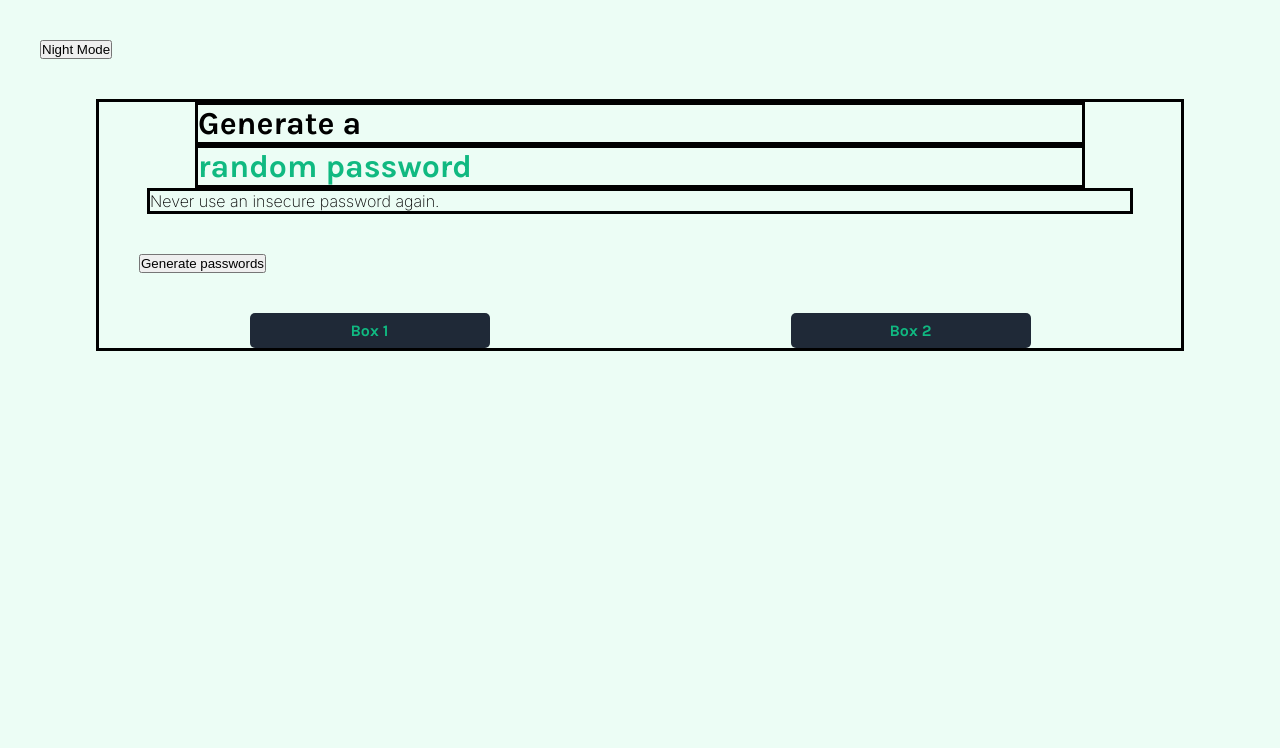
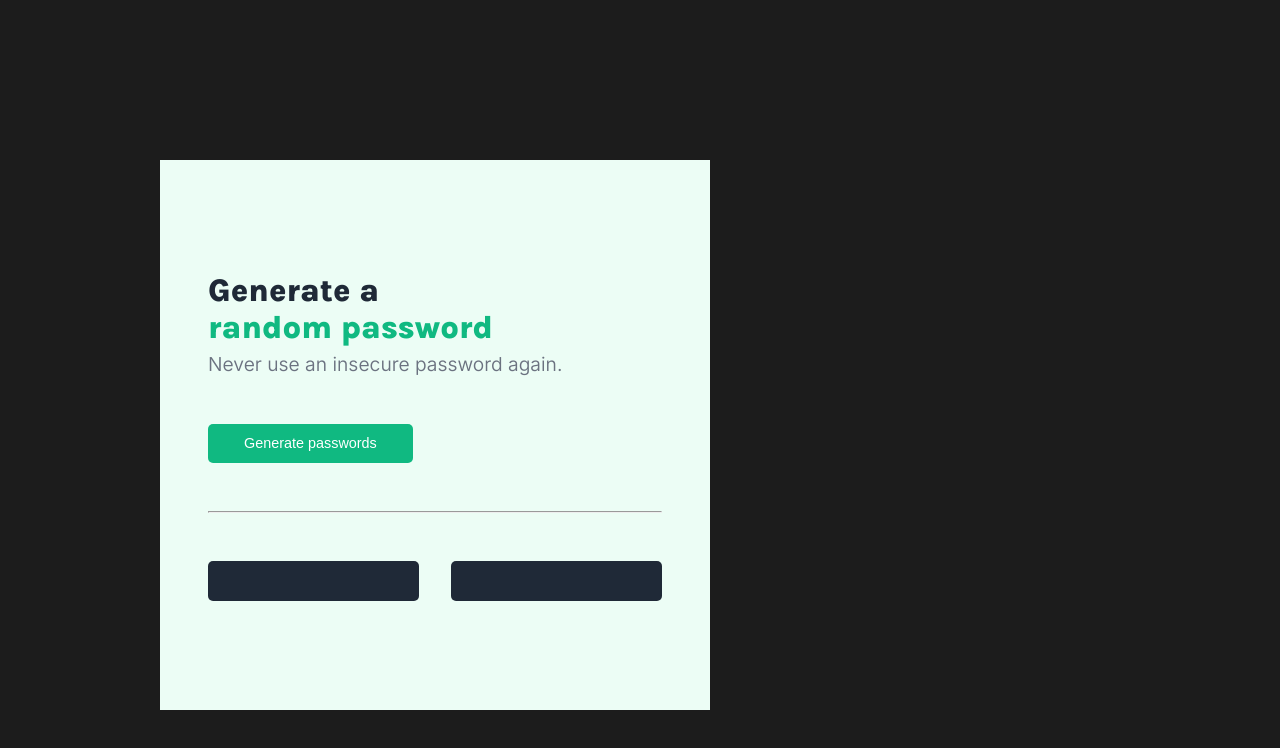
Before and after one commit to NightOwlin27/password-generator, a plain HTML site: page index.html in a window 1280 px wide. Drawn offline with Linux system fonts and the light colour scheme.

Commit message:
feat(password-generator): add password generation feature
- Implemented password generation logic
- Updated HTML structure to include password generator
- Enhanced general styling for web page

```diff
--- a/index.html
+++ b/index.html
@@ -11,16 +11,19 @@
         <link href="https://fonts.googleapis.com/css2?family=Inter:wght@100..900&family=Karla:ital,wght@0,200..800;1,200..800&display=swap" rel="stylesheet">
     </head>
     <body>
-        <button>Night Mode</button>
+        <div class="project">
+            <!-- add a night mode button -->
             <div class="text">
                 <div class="text one">Generate a</div>
                 <div class="text two">random password</div>
-            <div class="text three">Never use an insecure password again.</h3>
+                <div class="text three">Never use an insecure password again.</div>
             </div>
             <button onclick="generatePassword()">Generate passwords</button>
+            <hr>
             <div class="boxes">
-            <div class="box">Box 1</div>
-            <div class="box">Box 2</div>
+                 <div class="box one"></div>
+                 <div class="box two"></div>
+            </div>
         </div>
         <script src="index.js"></script>
     </body>
--- a/index.js
+++ b/index.js
@@ -1,11 +1,16 @@
 const characters = ["A","B","C","D","E","F","G","H","I","J","K","L","M","N","O","P","Q","R","S","T","U","V","W","X","Y","Z","a","b","c","d","e","f","g","h","i","j","k","l","m","n","o","p","q","r","s","t","u","v","w","x","y","z", "0", "1", "2", "3", "4", "5", "6", "7", "8", "9","~","`","!","@","#","$","%","^","&","*","(",")","_","-","+","=","{","[","}","]",",","|",":",";","<",">",".","?",
 "/"];
 
-let boxOne = document.getElementsByClassName("box one")
-let boxTwo = document.getElementsByClassName("box two")
+let boxOne = document.querySelector(".box.one")
+let boxTwo = document.querySelector(".box.two")
+
+console.log(boxOne);
 
 
 function generatePassword () {
+
+    boxOne.textContent = " ";
+    boxTwo.textContent = " ";
 
     for (let i = 0; i < 15; i++) {
         let indexOne = Math.floor(Math.random() * characters.length);
@@ -16,3 +21,5 @@ function generatePassword () {
     }
 
 }
+
+// Add a night mode effect
--- a/styles.css
+++ b/styles.css
@@ -1,3 +1,4 @@
+/* Dont forget to organize the selectors and attributes */
 
 *,
 *::before,
@@ -11,45 +12,77 @@
 }
 
 body {
-    font-family: "Karla", sans-serif;
-    background-color: #ecfdf5;
-    font-size: 2rem;
+    background-color: #1C1C1C;
+}
+
+.project {
+    font-family: "Inter", sans-serif;
+    background-color: #ECFDF5;
+    width: 550px;
+    height: 550px;
+    display: flex;
+    flex-direction: column;
+    gap: 3rem;
+    margin: 20vh;
+    padding: 7rem 3rem 0rem 3rem;
 }
 
 .text {
     color:#1F2937
-    font-size: ;
-    font-weight: bold;
-    margin: 0em 3em;
-    border: 3px solid black
+    /* margin: .2em 1em; */
+    /* border: 2px solid black; */
+
 }
 
-.text.two {
+.one,
+.two {
+    font-family: "Karla", sans-serif;
+    font-size: 2rem;
+    font-weight: 800;
+    /* padding: 0rem;
+    margin: 0rem;
+    border: 2px solid black */
+}
+
+.two {
     color: #10B981;
 }
 
-.text.three {
-    font-family: "Inter", sans-serif;
-    font-weight: 200;
-    font-size: 1rem;
+.text .three {
+    margin-top: .3em;
+    font-size: 1.2rem;
+    font-weight: 350;
+    color: #6B7280
 }
+
+button {
+    border-style: none;
+    background-color: #10B981;
+    color: white;
+    font-size: .9rem;
+    padding: .8em 2.5em;
+    width: fit-content;
+    border-radius: 5px;
+}
+
+/* Add some image hover effects! */
 
 .boxes {
     display: flex;
-    justify-content: space-around;
-}
-
-button {
-    margin: 3em;
+    gap: 2rem;
+    /* margin: 0em; */
+    /* border: solid 3px green; */
 }
 
 .box {
-    width: 15em;
-    height: auto;
-    color: #10B981;
+    width: 15rem;
+    height: 2.5rem;
+    color: #5DEF92;
     font-size: 1rem;
-    padding: .5em 3em;
+    font-weight: 300;
+    padding: .6rem 0rem .1rem .4rem;
     background-color: #1F2937;
     border-radius: 5px;
     text-align: center;
+    text-wrap: nowrap;
 }
```
Lines whose indentation alone changed are shown as unchanged.
